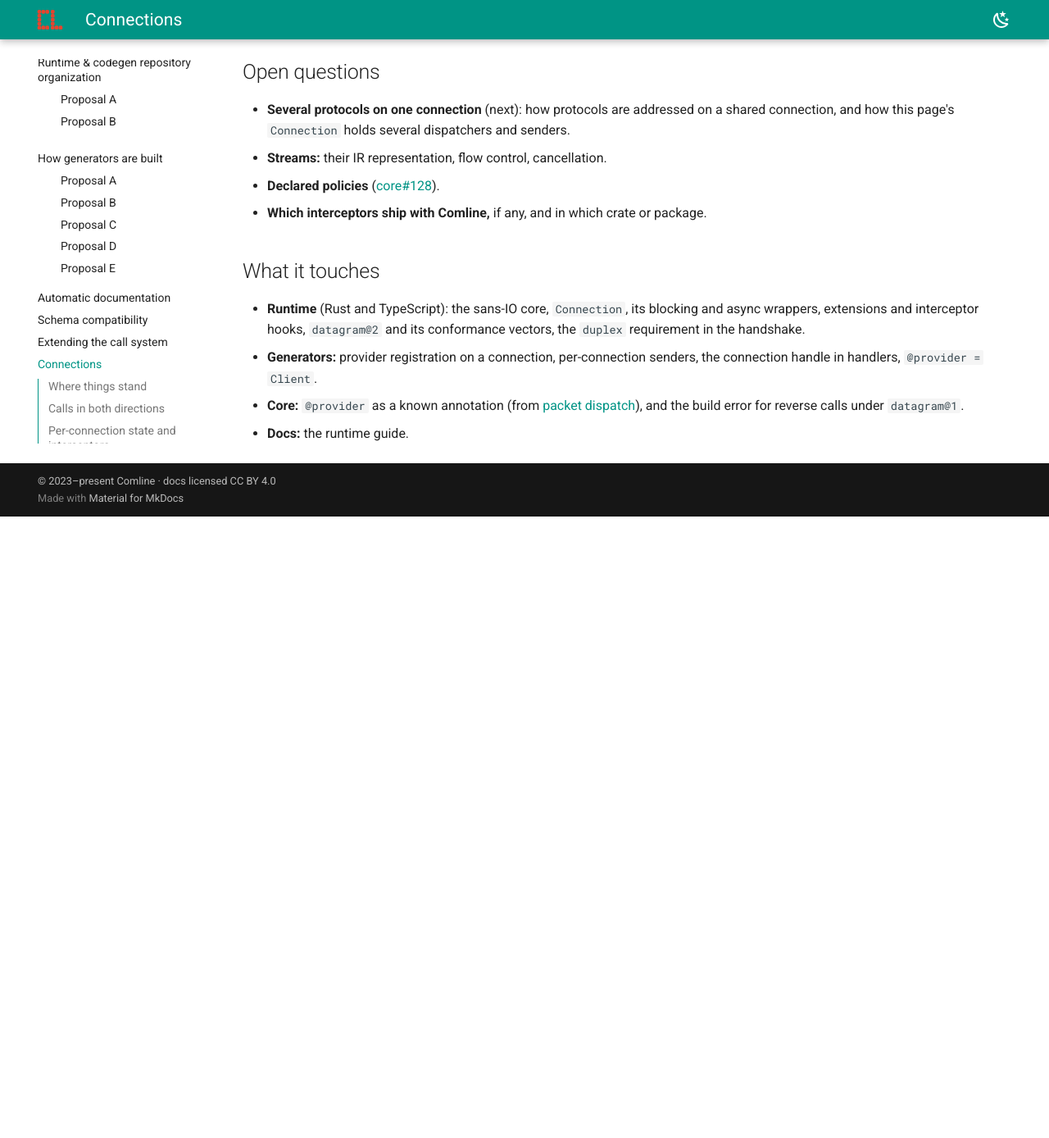
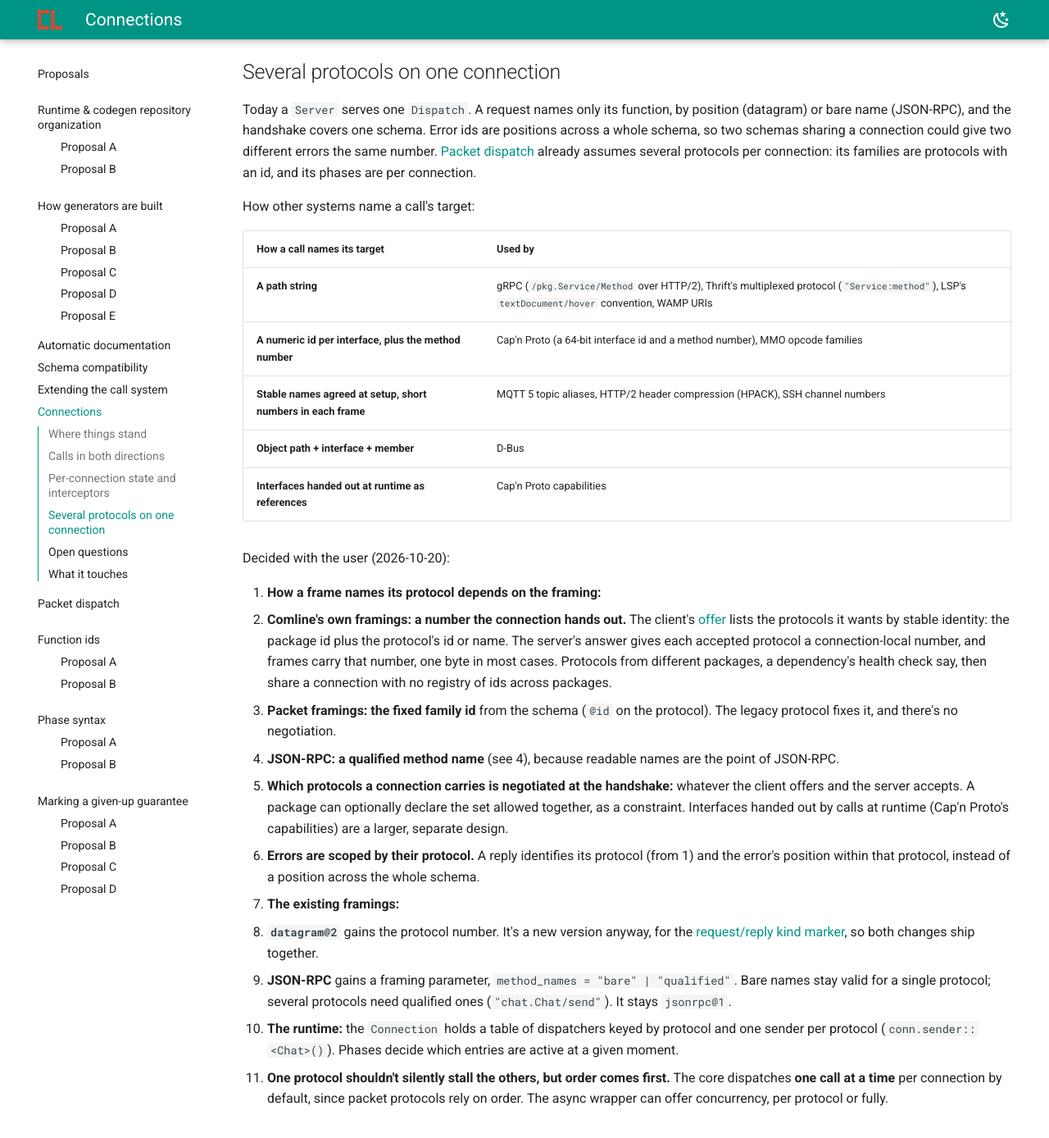
Before and after one commit to ComlineProject/docs, an MkDocs documentation site: the page built from docs/docs/proposals/connections.md, in a window 1280 px wide and 1400 px high, scrolled down 2243 px. Shown: the top 1388 px of the window at 82% size. Built offline with MkDocs 1.6.1 and Material for MkDocs 9.7.7, drawn with Linux system fonts in a browser that asks for light colours; the version menu is left out; before the commit the page ends 2873 px from its top, so only the background shows below that; some of the changed text lies outside the part shown.

Commit message:
docs: record several protocols on one connection

```diff
--- a/docs/docs/proposals/connections.md
+++ b/docs/docs/proposals/connections.md
@@ -6,8 +6,7 @@ decided, nothing implemented
 
 **The question:** what a connection carries beyond one client calling one
 server, and how the runtime models it. This page covers calls in both
-directions and per-connection state. Several protocols on one connection is
-next, and will extend it.
+directions, per-connection state, and several protocols on one connection.
 
 ## Where things stand
 
@@ -97,11 +96,65 @@ state has a home. It splits by how much Comline has to know:
   exists, and a peer shouldn't learn why it was refused, just as a provider
   fault carries no message.
 
+## Several protocols on one connection
+
+Today a `Server` serves one `Dispatch`. A request names only its function, by
+position (datagram) or bare name (JSON-RPC), and the handshake covers one
+schema. Error ids are positions across a whole schema, so two schemas sharing a
+connection could give two different errors the same number.
+[Packet dispatch](packet-dispatch.md) already assumes several protocols per
+connection: its families are protocols with an id, and its phases are per
+connection.
+
+How other systems name a call's target:
+
+| How a call names its target | Used by |
+|---|---|
+| **A path string** | gRPC (`/pkg.Service/Method` over HTTP/2), Thrift's multiplexed protocol (`"Service:method"`), LSP's `textDocument/hover` convention, WAMP URIs |
+| **A numeric id per interface, plus the method number** | Cap'n Proto (a 64-bit interface id and a method number), MMO opcode families |
+| **Stable names agreed at setup, short numbers in each frame** | MQTT 5 topic aliases, HTTP/2 header compression (HPACK), SSH channel numbers |
+| **Object path + interface + member** | D-Bus |
+| **Interfaces handed out at runtime as references** | Cap'n Proto capabilities |
+
+Decided with the user (2026-10-20):
+
+1. **How a frame names its protocol depends on the framing:**
+   - **Comline's own framings: a number the connection hands out.** The
+     client's [offer](extensibility.md#comline2-and-its-parameters) lists the
+     protocols it wants by stable identity: the package id plus the protocol's
+     id or name. The server's answer gives each accepted protocol a
+     connection-local number, and frames carry that number, one byte in most
+     cases. Protocols from different packages, a dependency's health check
+     say, then share a connection with no registry of ids across packages.
+   - **Packet framings: the fixed family id** from the schema (`@id` on the
+     protocol). The legacy protocol fixes it, and there's no negotiation.
+   - **JSON-RPC: a qualified method name** (see 4), because readable names
+     are the point of JSON-RPC.
+2. **Which protocols a connection carries is negotiated at the handshake:**
+   whatever the client offers and the server accepts. A package can
+   optionally declare the set allowed together, as a constraint. Interfaces
+   handed out by calls at runtime (Cap'n Proto's capabilities) are a larger,
+   separate design.
+3. **Errors are scoped by their protocol.** A reply identifies its protocol
+   (from 1) and the error's position within that protocol, instead of a
+   position across the whole schema.
+4. **The existing framings:**
+   - **`datagram@2`** gains the protocol number. It's a new version anyway,
+     for the [request/reply kind marker](#calls-in-both-directions), so both
+     changes ship together.
+   - **JSON-RPC** gains a framing parameter, `method_names = "bare" |
+     "qualified"`. Bare names stay valid for a single protocol; several
+     protocols need qualified ones (`"chat.Chat/send"`). It stays `jsonrpc@1`.
+5. **The runtime:** the `Connection` holds a table of dispatchers keyed by
+   protocol and one sender per protocol (`conn.sender::<Chat>()`). Phases
+   decide which entries are active at a given moment.
+6. **One protocol shouldn't silently stall the others, but order comes first.**
+   The core dispatches **one call at a time** per connection by default, since
+   packet protocols rely on order. The async wrapper can offer concurrency,
+   per protocol or fully.
+
 ## Open questions
 
-- **Several protocols on one connection** (next): how protocols are addressed
-  on a shared connection, and how this page's `Connection` holds several
-  dispatchers and senders.
 - **Streams:** their IR representation, flow control, cancellation.
 - **Declared policies** ([core#128](https://github.com/ComlineProject/core/issues/128)).
 - **Which interceptors ship with Comline,** if any, and in which crate or
@@ -111,10 +164,13 @@ state has a home. It splits by how much Comline has to know:
 
 - **Runtime** (Rust and TypeScript): the sans-IO core, `Connection`, its
   blocking and async wrappers, extensions and interceptor hooks, `datagram@2`
-  and its conformance vectors, the `duplex` requirement in the handshake.
+  (kind marker and protocol number) and its conformance vectors, the `duplex`
+  requirement in the handshake, protocol numbers handed out by `comline@2`,
+  the dispatcher table, JSON-RPC's `method_names`.
 - **Generators:** provider registration on a connection, per-connection
-  senders, the connection handle in handlers, `@provider = Client`.
+  senders, the connection handle in handlers, `@provider = Client`, error ids
+  scoped by protocol.
 - **Core:** `@provider` as a known annotation (from
-  [packet dispatch](packet-dispatch.md)), and the build error for reverse calls
-  under `datagram@1`.
+  [packet dispatch](packet-dispatch.md)), the build error for reverse calls
+  under `datagram@1`, and the optional declared set of protocols.
 - **Docs:** the runtime guide.
--- a/docs/docs/proposals/index.md
+++ b/docs/docs/proposals/index.md
@@ -92,7 +92,8 @@ to the same shape:
 
 - [Connections](connections.md): what a connection carries beyond one client
   calling one server: calls in both directions on a transport-independent core,
-  per-connection state and interceptors. *under discussion, partly decided.*
+  per-connection state and interceptors, several protocols per connection.
+  *under discussion, partly decided.*
 
 ### Packet protocols
 
```
Also changed, not shown: docs/docs/proposals/packet-dispatch.md (+2 -2 lines).
